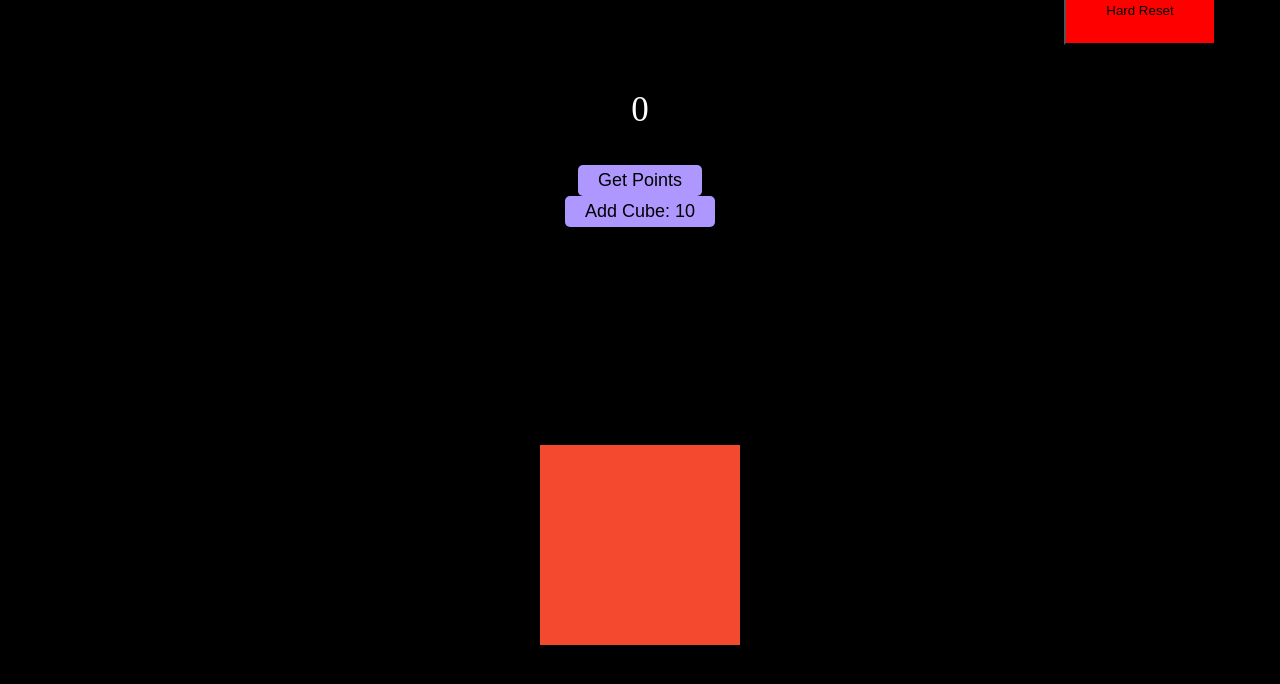
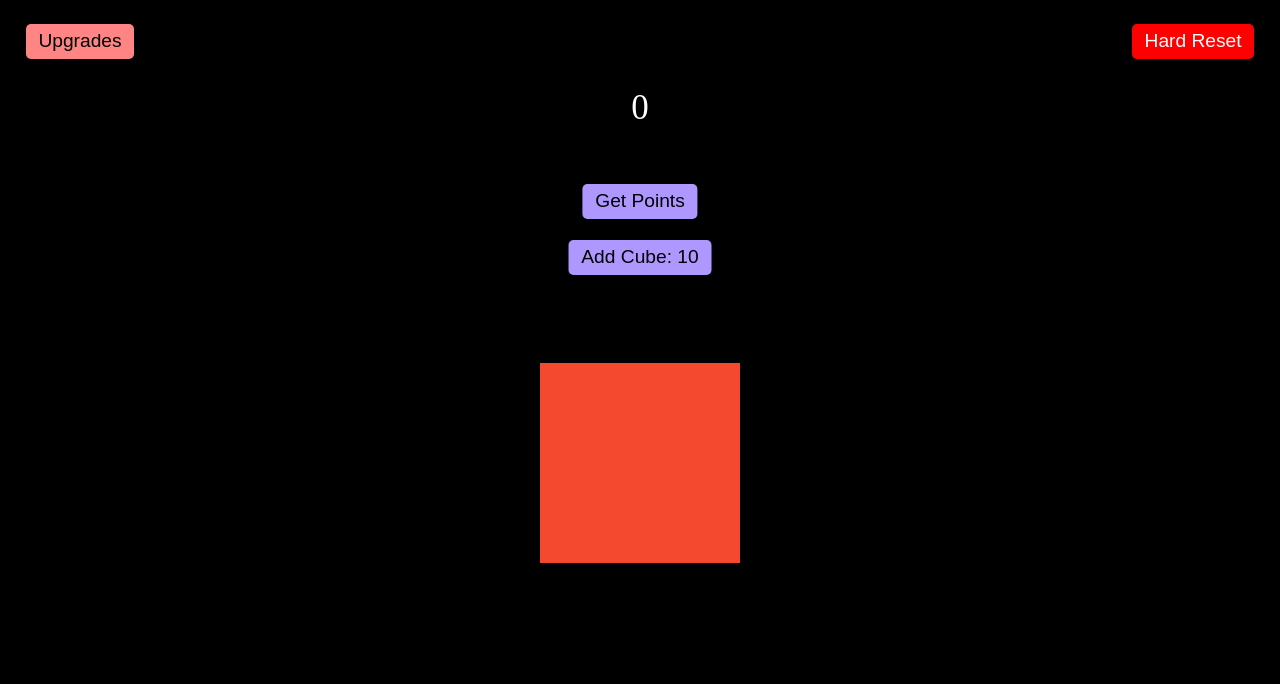
Before and after one commit to Nowon11/Nowon11.github.io, a plain HTML site: page index.html in a window 1280 px wide. Drawn offline with Linux system fonts and the light colour scheme.

Commit message:
Update style.css

```diff
--- a/style.css
+++ b/style.css
@@ -4,19 +4,17 @@ body {
     justify-content: center;
     align-items: center;
     height: 100vh;
-    overflow: hidden;
+    flex-direction: column;
+    text-align: center;
 }
 
 #cube {
     position: relative;
     width: 200px;
     height: 200px;
-    transform-style:
-    preserve-3d;
-    transform: rotateX(30deg)
-    rotateY(-30deg);
-    animation: rotate 5s
-    infinite linear;
+    transform-style: preserve-3d;
+    transform: rotateX(30deg) rotateY(-30deg);
+    animation: rotate 5s infinite linear;
     cursor: pointer;
 }
 
@@ -33,32 +31,27 @@ body {
 }
 
 .face:nth-child(2) {
-    transform: rotateX(90deg)
-    translateZ(100px);
+    transform: rotateX(90deg) translateZ(100px);
     background-color: #2ecc40;
 }
 
 .face:nth-child(3) {
-    transform: rotateY(90deg)
-    translateZ(100px);
+    transform: rotateY(90deg) translateZ(100px);
     background-color: #0074d9;
 }
 
 .face:nth-child(4) {
-    transform: rotateY(-90deg)
-    translateZ(100px);
+    transform: rotateY(-90deg) translateZ(100px);
     background: #ffdc00;
 }
 
 .face:nth-child(5) {
-    transform: rotateX(-90deg)
-    translateZ(100px);
+    transform: rotateX(-90deg) translateZ(100px);
     background: #b10dc9;
 }
 
 .face:nth-child(6) {
-    transform: rotateX(180deg)
-    translateZ(100px);
+    transform: rotateX(180deg) translateZ(100px);
     background: #ff851b;
 }
 
@@ -84,71 +77,52 @@ body {
     animation: rotate 5s linear infinite;
 }
 
-/* Ensures the body takes up the full viewport and centers content */
-html, body {
-    height: 100%;
-    margin: 0;
-    display: flex;
-    justify-content: center;
-    align-items: center;
-    flex-direction: column;
-    text-align: center;
+.points {
+    color: rgb(255, 255, 255);
+    font-size: 35px;
+    position: relative;
+        bottom: 25%;  /* Moves the paragraph 20px down */
+    z-index: 100;
 }
 
-/* Optional: Style the button for better appearance */
-.newCube {
-    transform: translate(0px, -100px);
-    padding: 5px 20px;
-    font-size: 18px;
+.newCube, .pointsButton, .upgradesButton, .reset {
+    padding: 0.5% 1%;
+    font-size: 1.5vw;
     cursor: pointer;
     border: none;
+    border-radius: 5px;
+    position: absolute;
+    z-index: 100;
+}
+
+.newCube {
+    top: 30%;
+    left: 50%;
+    transform: translateX(-50%);
     background-color: #ae97ff;
-    color: rgb(0, 0, 0);
-    border-radius: 5px;
-    position: relative;
-    z-index: 10;
+    color: black;
 }
 
 .pointsButton {
-    transform: translate(0px, -100px);
-    padding: 5px 20px;
-    font-size: 18px;
-    cursor: pointer;
-    border: none;
+    top: 23%;
+    left: 50%;
+    transform: translateX(-50%);
     background-color: #ae97ff;
-    color: rgb(0, 0, 0);
-    border-radius: 5px;
-    position: relative;
-    z-index: 10;
+    color: black;
 }
 
 .upgradesButton {
-    transform: translate(-725px, -400px);
-    padding: 10px 25px;
-    font-size: 25px;
-    cursor: pointer;
-    border: none;
+    top: 3%;
+    left: 2%;
     background-color: #ff8585;
-    color: rgb(0, 0, 0);
-    border-radius: 5px;
-    position: relative;
-    z-index: 10;
+    color: black;
 }
 
 .reset {
-    transform: translate(500px, -400px);
-    padding: 25px 40px;
+    top: 3%;
+    right: 2%;
     background: red;
-    z-index: 10;
-}
-
-.points {
-    color: rgb(255, 255, 255);
-    transform: translate(0px, -100px);
-    z-index: 10000;
-    font-size: 35px;
-    position: relative;
-    z-index: 10;
+    color: white;
 }
 
 .cube {
```
